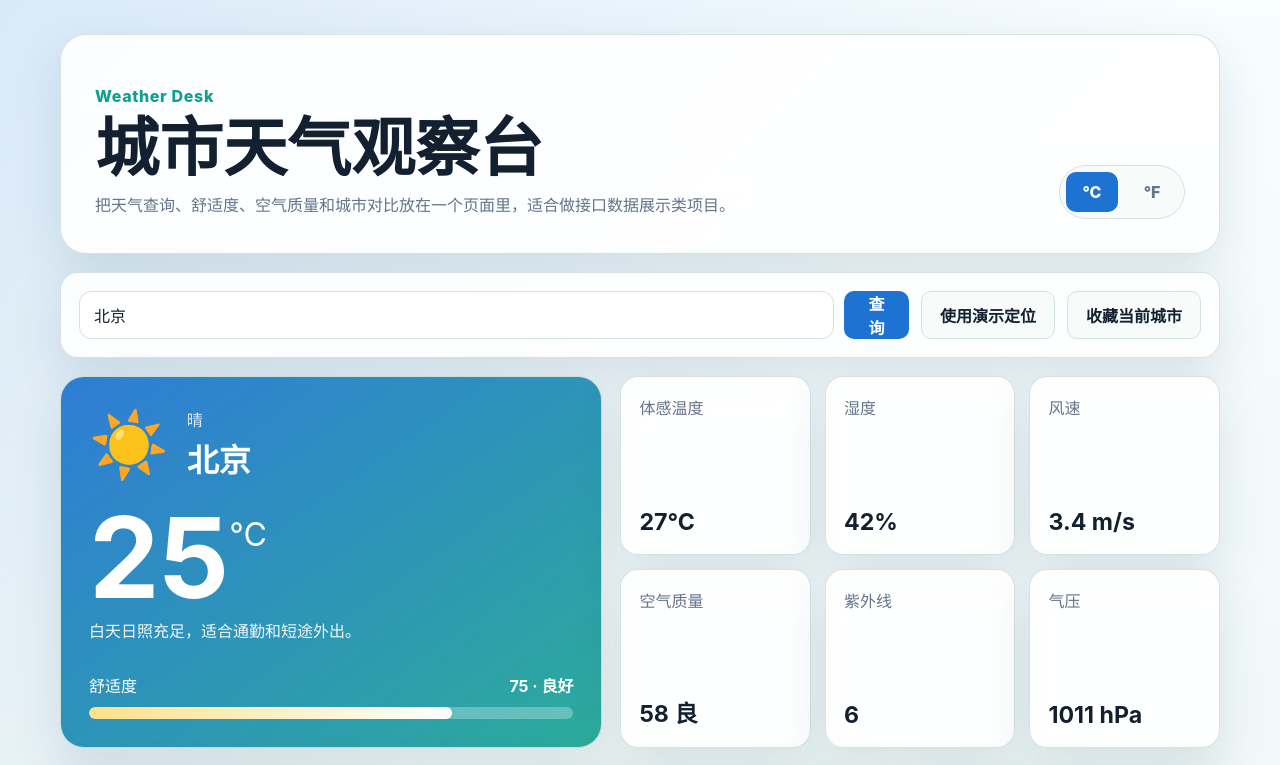
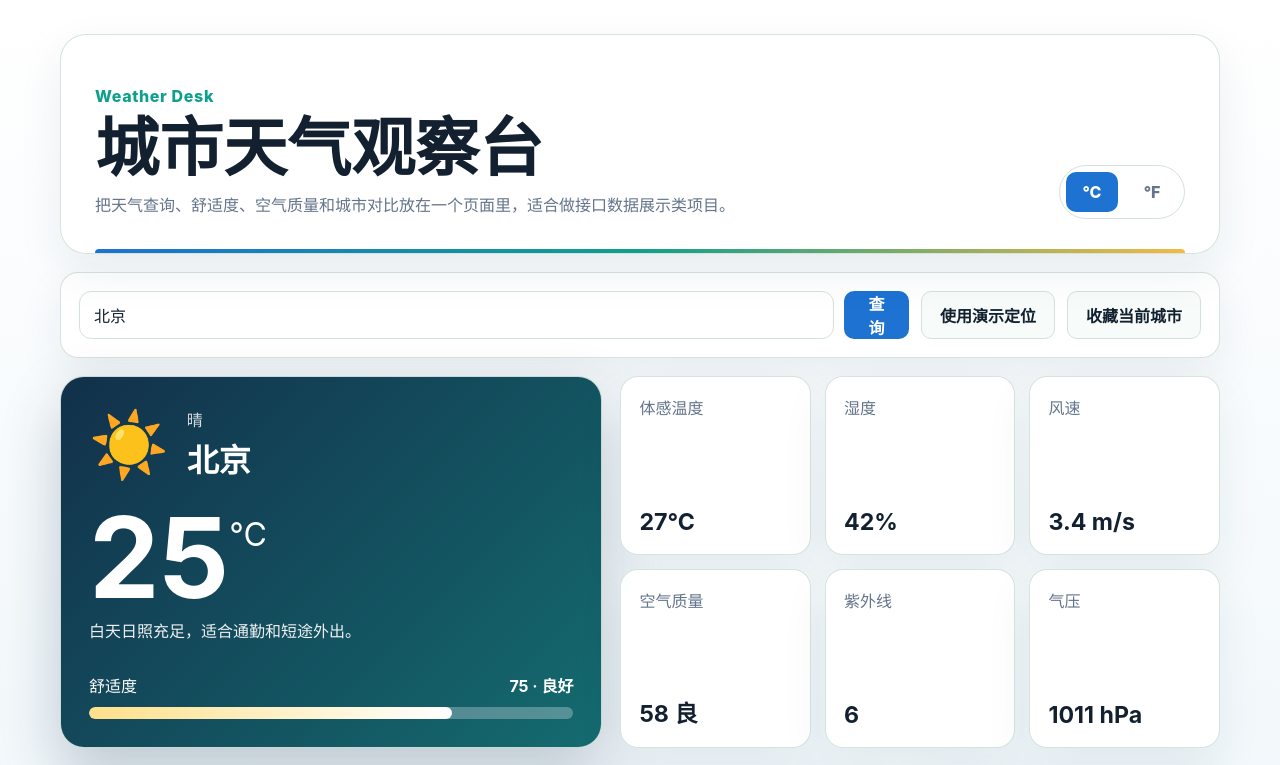
Before and after one commit to aur0ra333/weather-app, a plain HTML site: page index.html in a window 1280 px wide. Shown: the top 765 px of the page. Drawn offline with Linux system fonts and the light colour scheme.

Commit message:
Polish weather desk interface

```diff
--- a/styles.css
+++ b/styles.css
@@ -483,3 +483,63 @@ input:focus {
         grid-template-columns: 1fr;
     }
 }
+
+/* Visual refinement */
+body {
+    background:
+        linear-gradient(180deg, #ffffff 0%, #f2f8fb 46%, #eef6f3 100%);
+}
+
+.hero,
+.search-panel,
+.panel,
+.detail-card {
+    background: rgba(255, 255, 255, 0.96);
+    box-shadow: 0 18px 46px rgba(27, 67, 91, 0.08);
+}
+
+.hero {
+    position: relative;
+    overflow: hidden;
+}
+
+.hero::after {
+    content: "";
+    position: absolute;
+    left: 34px;
+    right: 34px;
+    bottom: 0;
+    height: 4px;
+    border-radius: 999px 999px 0 0;
+    background: linear-gradient(90deg, var(--blue), var(--teal), var(--yellow));
+}
+
+.current-card {
+    background:
+        linear-gradient(135deg, #12304a 0%, #146b70 100%);
+    box-shadow: 0 24px 60px rgba(18, 48, 74, 0.24);
+}
+
+.detail-card,
+.forecast-card,
+.compare-card {
+    transition: transform 170ms ease, box-shadow 170ms ease, border-color 170ms ease;
+}
+
+.detail-card:hover,
+.forecast-card:hover,
+.compare-card:hover {
+    transform: translateY(-3px);
+    border-color: rgba(29, 114, 210, 0.28);
+    box-shadow: 0 14px 30px rgba(27, 67, 91, 0.08);
+}
+
+.forecast-card,
+.compare-card,
+.city-tag {
+    background: #fff;
+}
+
+.unit-toggle {
+    background: #fff;
+}
```
